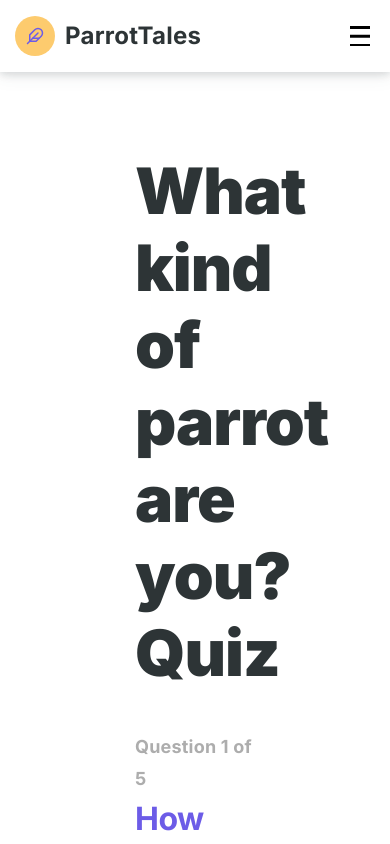
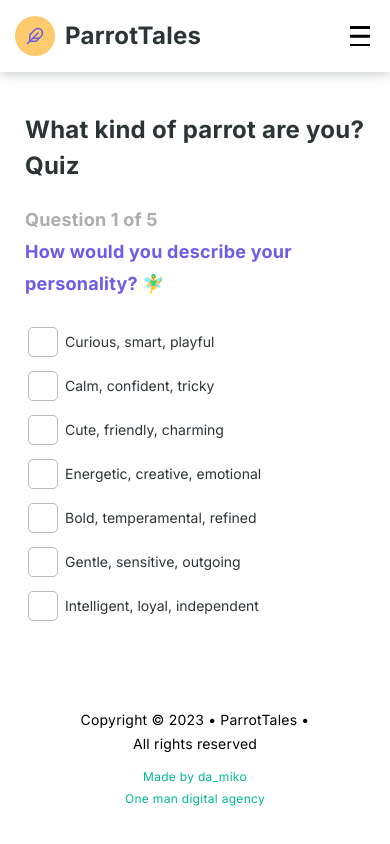
Before and after one commit to dashimiko/ParrotTale, a React (Create React App) app: page /quiz in a window 390 px wide. Shown: the top 844 px of the page. Built offline with nearby package versions, Linux system fonts and the light colour scheme; a web font is replaced by a local one.

Commit message:
style: added adaptive in quiz compontent

```diff
--- a/src/components/Quiz/AnswerOption/AnswerOption.scss
+++ b/src/components/Quiz/AnswerOption/AnswerOption.scss
@@ -65,3 +65,9 @@
   //border-color: #8bc53f;
   border-color: $accentColorGrightGreen;
 }
+
+@media screen and (max-width: 767px) {
+  .radioCustomLabel {
+    @include fonts(400, 14px, 24px);
+  }
+}
--- a/src/components/Quiz/Question/Question.scss
+++ b/src/components/Quiz/Question/Question.scss
@@ -6,3 +6,10 @@
   color: $violetDetails;
   margin: 0;
 }
+
+@media screen and (max-width: 767px) {
+  .question {
+    @include fonts(700, 18px, 32px);
+    letter-spacing: 0.25px;
+  }
+}
--- a/src/components/Quiz/Quiz.scss
+++ b/src/components/Quiz/Quiz.scss
@@ -27,3 +27,30 @@
   // max-width: 500px;
   max-width: 60%;
 }
+
+@media screen and (max-width: 1280px) {
+  .quiz {
+    padding-right: 65px;
+    padding-left: 65px;
+  }
+}
+
+@media screen and (max-width: 1024px) {
+  .quiz {
+    padding: 40px 25px;
+  }
+}
+
+@media screen and (max-width: 767px) {
+  .quiz__title {
+    @include fonts(700, 24px, 36px);
+    letter-spacing: 0.25px;
+  }
+  .answerOptions {
+    max-width: 100%;
+    margin: 20px 0 0 0;
+  }
+  .quiz__box {
+    margin: 0 0 20px 0;
+  }
+}
--- a/src/components/Quiz/Result/Result.scss
+++ b/src/components/Quiz/Result/Result.scss
@@ -18,3 +18,18 @@
   @extend %text__regular;
   @extend %null__item;
 }
+
+@media screen and (max-width: 767px) {
+  .result__title {
+    margin: 20px 0;
+    @include fonts(700, 18px, 32px);
+    letter-spacing: 0.25px;
+  }
+  .result__picture {
+    width: 100%;
+    max-width: 100%;
+  }
+  .result__text {
+    @include fonts(400, 14px, 24px);
+  }
+}
```
